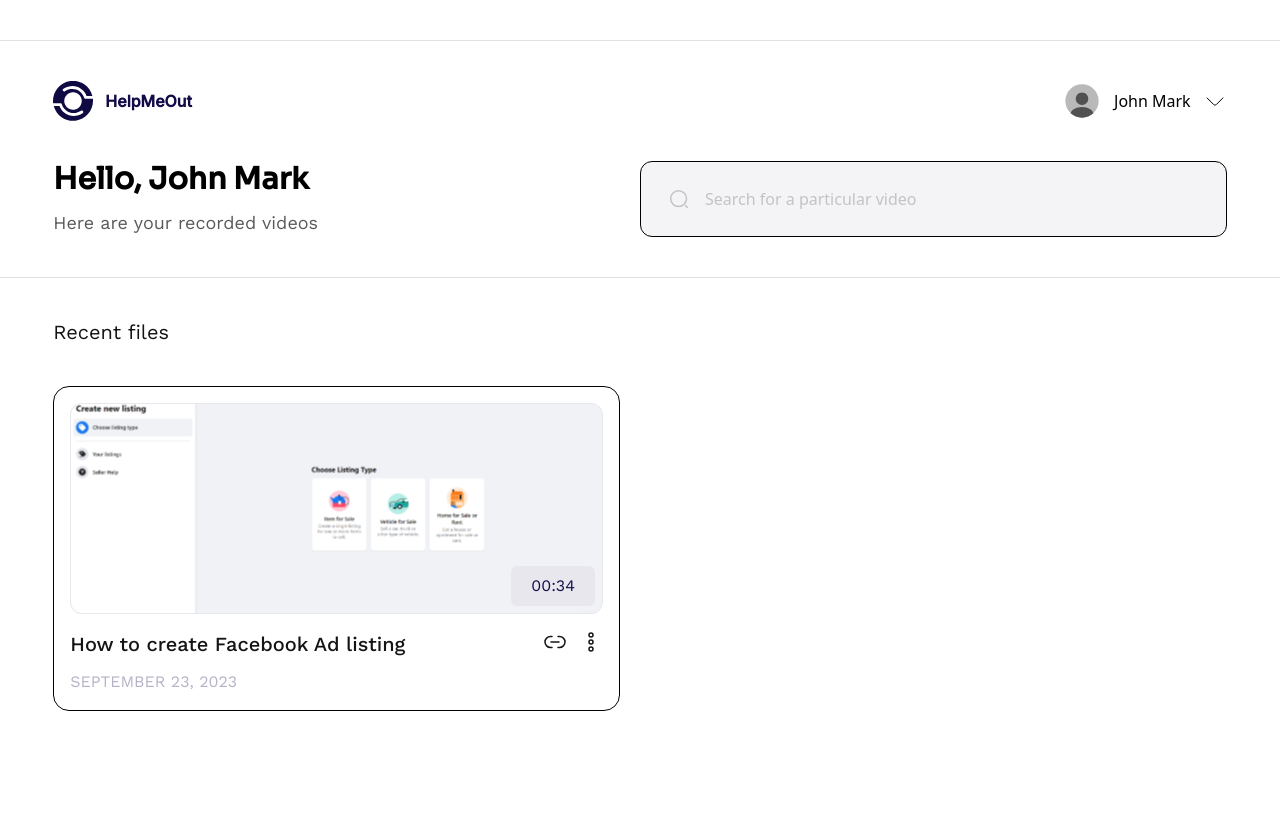
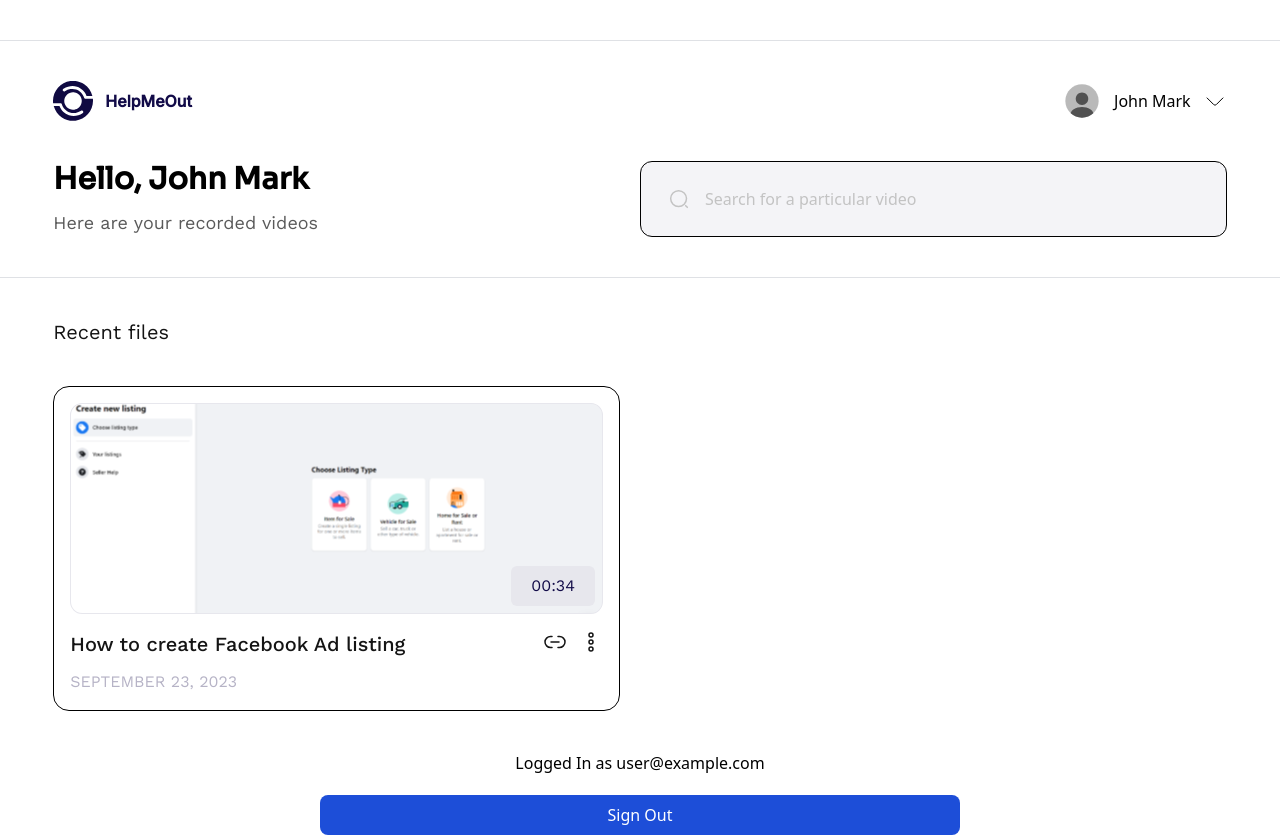
Before and after one commit to oghene-ella/Screen_Recording_App, a React (Vite) app: page /home in a window 1280 px wide. Before the commit the page ends 800 px from the top, so only its background shows below. Built offline with nearby package versions, Linux system fonts and the light colour scheme; no server answers; sample sign-in values are in the browser's storage.

Commit message:
working on the authentication

```diff
--- a/public/background.js
+++ b/public/background.js
@@ -1,7 +1,7 @@
 /* eslint-disable no-undef */
 //chrome
 
-chrome.tabs.onUpdated.addListener((tabId, changeInfo, tab) => {
+chrome.tabs.onUpdated.addListener((tabId, changeInfo,) => {
 	if (changeInfo.status === "complete" ) {
 		chrome.scripting
 			.executeScript({
--- /dev/null
+++ b/src/components/Authentication.jsx
@@ -0,0 +1,57 @@
+import { useState, useEffect } from "react";
+import { auth } from "../config/firebase.js";
+import { onAuthStateChanged, signOut } from "firebase/auth";
+import { useNavigate } from "react-router-dom";
+
+const LoginAuthentication = () => {
+	const [authUser, setAuthUser] = useState(null);
+	const navigate = useNavigate();
+
+	useEffect(() => {
+		const authChange = onAuthStateChanged(auth, (user) => {
+			if (user) {
+				setAuthUser(user);
+				navigate("/home");
+			} else {
+				setAuthUser(null);
+				navigate("/login");
+			}
+		});
+
+		return () => {
+			authChange();
+		};
+	}, []);
+
+	const userSignOut = () => {
+		signOut(auth)
+			.then(() => {
+				console.log("User signed out");
+			})
+			.catch((err) => {
+				console.log(err);
+			});
+	};
+
+	return (
+		<section>
+			{authUser ? (
+				<section className="flex flex-col items-center gap-5 font-mooli_sans">
+					<p className="text-base">{`Logged In as ${authUser.email}`}</p>
+					<button
+						onClick={userSignOut}
+						className="bg-blue-700 text-white px-4 py-2 w-1/2 rounded-lg hover:bg-blue-500"
+					>
+						Sign Out
+					</button>
+				</section>
+			) : (
+				<>
+					<p>Logged Out</p>
+				</>
+			)}
+		</section>
+	);
+};
+
+export default LoginAuthentication;
--- a/src/components/Form/SignUp.jsx
+++ b/src/components/Form/SignUp.jsx
@@ -1,30 +1,67 @@
+import { useState } from "react";
+import { auth } from "../../config/firebase";
+import { signInWithEmailAndPassword } from "firebase/auth";
+import { useNavigate } from "react-router-dom";
+
 const SignUp = () => {
-  return (
-		<section className="flex flex-col gap-8">
+	const [username, setUsername] = useState("");
+	const [password, setPassword] = useState("");
+	const [errorMessage, setErrorMessage] = useState("");
+	const navigate = useNavigate();
 
-            {/* email input */}
+	const logIn = (e) => {
+		e.preventDefault();
+
+		if (!username || !password) {
+			setErrorMessage("Please enter both username and password.");
+			return;
+		}
+
+		signInWithEmailAndPassword(auth, username, password)
+			.then((userInfo) => {
+				console.log(userInfo);
+				navigate("/home");
+			})
+			.catch((error) => {
+				console.log(error);
+				navigate("/");
+				setErrorMessage("Oops! Wrong Details! Try Again!");
+			});
+	};
+
+	return (
+		<form className="flex flex-col gap-8" onSubmit={logIn}>
+			{/* email input */}
 			<span className="flex flex-col gap-4">
 				<label className="font-work_sans text-dark_black">Email</label>
 				<input
 					type="email"
-					placeholder="Enter your email address"
+					placeholder="Enter your email address: admin@admin.com"
 					className="py-3 px-5 border border-border rounded-lg placeholder:text-text placeholder:font-work_sans "
+					value={username}
+					onChange={(e) => setUsername(e.target.value)}
 				/>
 			</span>
 
-            {/* password input */}
+			{/* password input */}
 			<span className="flex flex-col gap-4">
 				<label className="font-work_sans text-dark_black">Password</label>
 				<input
 					type="password"
-					placeholder="Enter your Password"
+					placeholder="Enter your Password: admin01"
 					className="py-3 px-5 border border-border rounded-lg placeholder:text-text placeholder:font-work_sans "
+					value={password}
+					onChange={(e) => setPassword(e.target.value)}
 				/>
 			</span>
 
-            <button className="bg-dark_blue text-white py-4 rounded-lg font-work_sans font-light text-xl">Sign Up</button>
-		</section>
+			<p className="text-red-500 font-semibold">{errorMessage}</p>
+
+			<button className="bg-dark_blue text-white py-4 rounded-lg font-work_sans font-light text-xl">
+				Sign Up
+			</button>
+		</form>
 	);
-}
+};
 
-export default SignUp
+export default SignUp;
--- a/src/pages/HomePage.jsx
+++ b/src/pages/HomePage.jsx
@@ -2,6 +2,7 @@ import Line from "../components/Homepage/Line"
 import Header from "../components/Homepage/Header"
 import Search from "../components/Homepage/Search"
 import Video from "../components/Homepage/Video"
+import Authentication from "../components/Authentication"
 
 const HomePage = () => {
   return (
@@ -11,6 +12,8 @@ const HomePage = () => {
 			<Search />
 			<Line />
             <Video />
+			<Authentication />
+
 		</section>
 	);
 }
```
